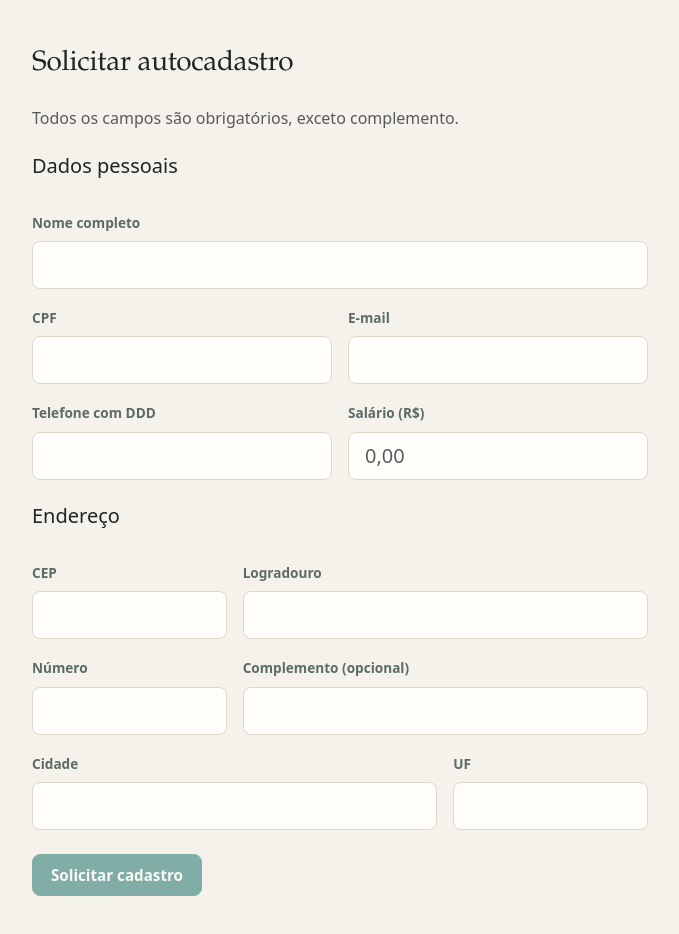
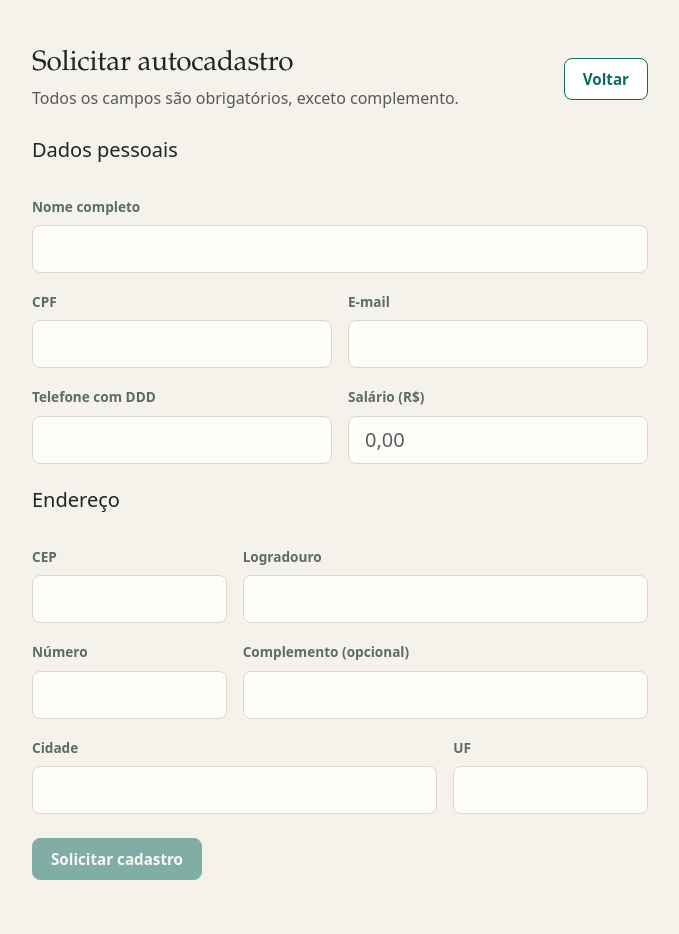
Before and after one commit to MatheusGrigio/DAC, an Angular app in the folder frontend/: page /autocadastro in a window 1280 px wide. Shown: the top 934 px of the page, without its empty margins (300-979 px from the left). Built offline with nearby package versions, Linux system fonts and the light colour scheme.

Commit message:
botao voltar padrao no autocadastro

```diff
--- a/frontend/src/app/pages/autocadastro/autocadastro.html
+++ b/frontend/src/app/pages/autocadastro/autocadastro.html
@@ -1,6 +1,11 @@
 <main class="container operacao-cliente py-4">
-  <h1 class="h3 mb-4">Solicitar autocadastro</h1>
-  <p class="text-body-secondary">Todos os campos são obrigatórios, exceto complemento.</p>
+  <header class="page-header">
+    <div>
+      <h1 class="h3 mb-1">Solicitar autocadastro</h1>
+      <p class="text-body-secondary mb-0">Todos os campos são obrigatórios, exceto complemento.</p>
+    </div>
+    <app-button variant="secondary" type="button" routerLink="/login">Voltar</app-button>
+  </header>
 
   <form #formulario="ngForm" class="mt-4" (ngSubmit)="enviar(formulario)" novalidate>
     <fieldset class="mb-4" [disabled]="carregando() || !!mensagemSucesso()">
```
